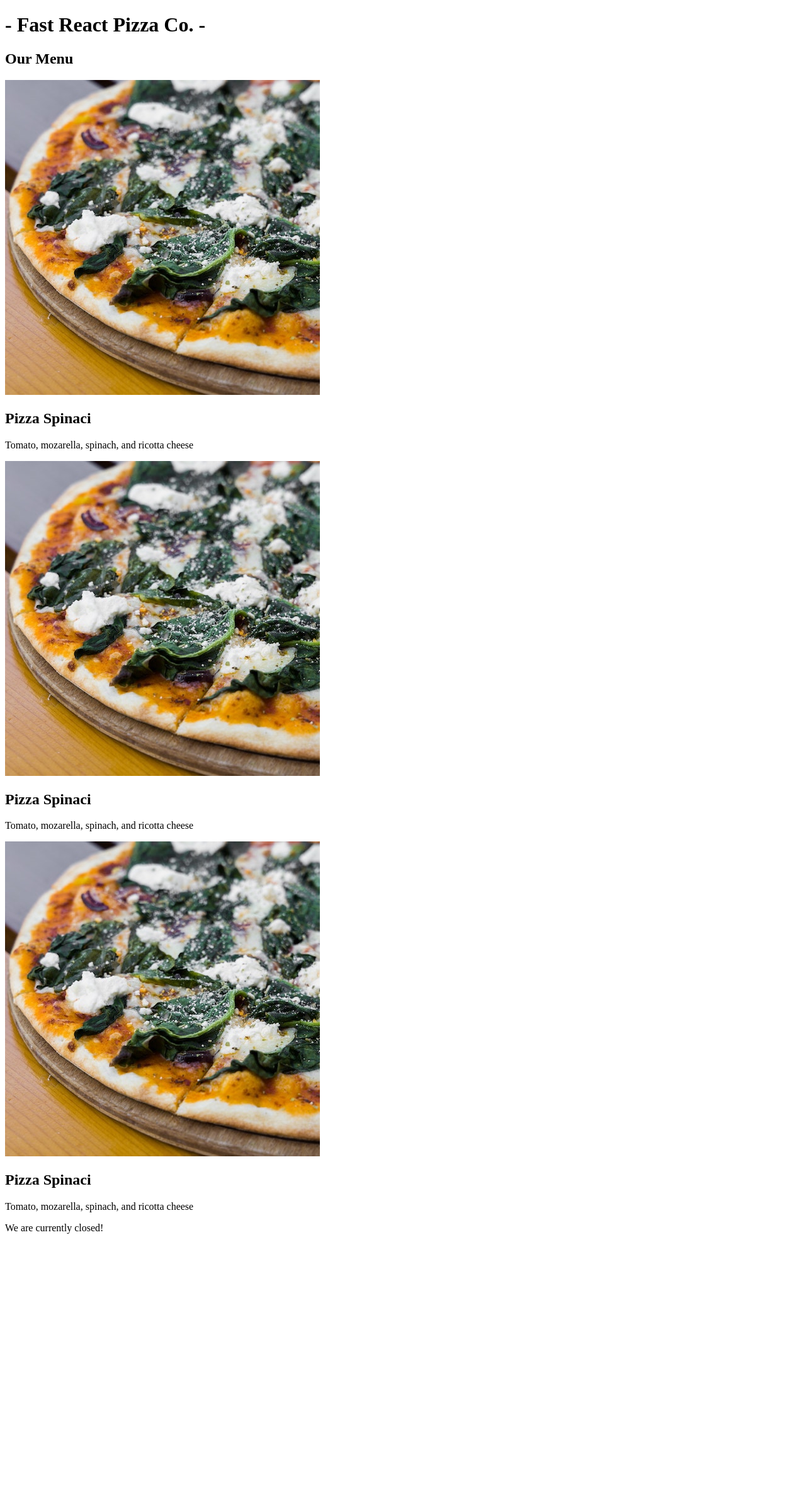
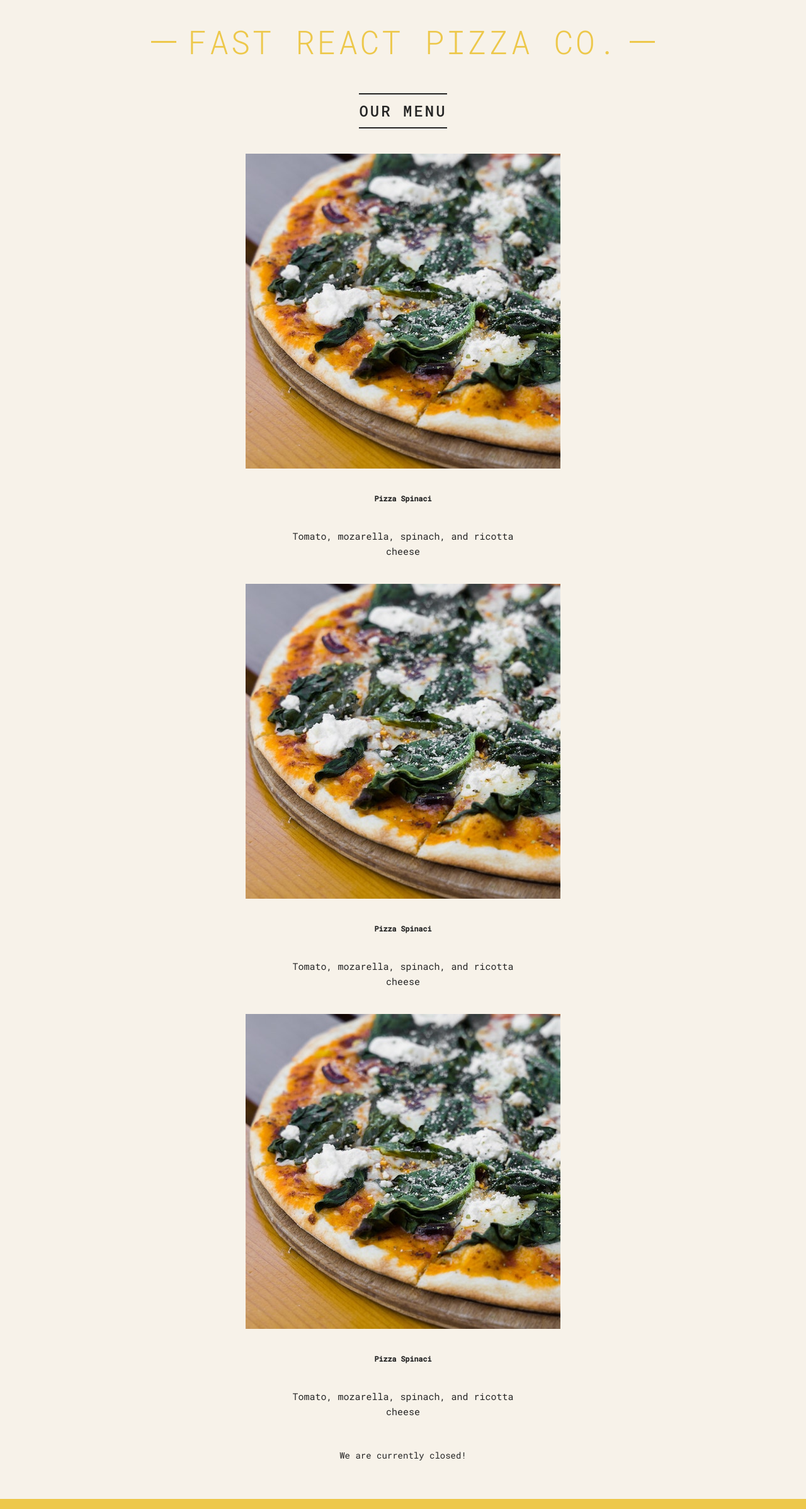
Before and after one commit to haryati75/react-jonas, a React (Create React App) app in the folder pizza-menu/: page / in a window 1280 px wide. Shown: the whole page at 63% size. Before the commit the page ends 1967 px from the top, so only its background shows below. Built offline with nearby package versions, Linux system fonts and the light colour scheme.

Commit message:
add css styles

```diff
--- a/pizza-menu/src/App.js
+++ b/pizza-menu/src/App.js
@@ -1,3 +1,6 @@
+import React from 'react';
+import './index.css';
+
 const pizzaData = [
   {
     name: 'Focaccia',
@@ -45,26 +48,31 @@
 
 export default function App() {
   return (
-    <>
+    <div className="container">
       <Header />
       <Menu />
       <Footer />
-    </>
+    </div>
   );
 }
 
 function Header() {
-  return <h1>- Fast React Pizza Co. -</h1>;
+  const style = {};
+  return (
+    <header className="header">
+      <h1 style={style}>Fast React Pizza Co. </h1>
+    </header>
+  );
 }
 
 function Menu() {
   return (
-    <section>
+    <main className="menu">
       <h2>Our Menu</h2>
       <Pizza />
       <Pizza />
       <Pizza />
-    </section>
+    </main>
   );
 }
 
@@ -75,14 +83,18 @@
   const isOpen = hour >= openHour && hour < closeHour;
   console.log('isOpen', isOpen);
 
-  return <footer>We are currently {isOpen ? 'open' : 'closed'}!</footer>;
+  return (
+    <footer className="footer">
+      We are currently {isOpen ? 'open' : 'closed'}!
+    </footer>
+  );
 }
 
 function Pizza() {
   return (
     <>
       <img src="pizzas/spinaci.jpg" alt="Pizza Spinaci" />
-      <h2>Pizza Spinaci</h2>
+      <h3>Pizza Spinaci</h3>
       <p>Tomato, mozarella, spinach, and ricotta cheese</p>
     </>
   );
--- a/pizza-menu/src/index.css
+++ b/pizza-menu/src/index.css
@@ -57,7 +57,7 @@
   display: block;
   content: '';
   height: 3px;
-  width: 12rem;
+  width: 4rem;
   background-color: #edc84b;
   position: absolute;
   top: calc(50% - 1px);
```
